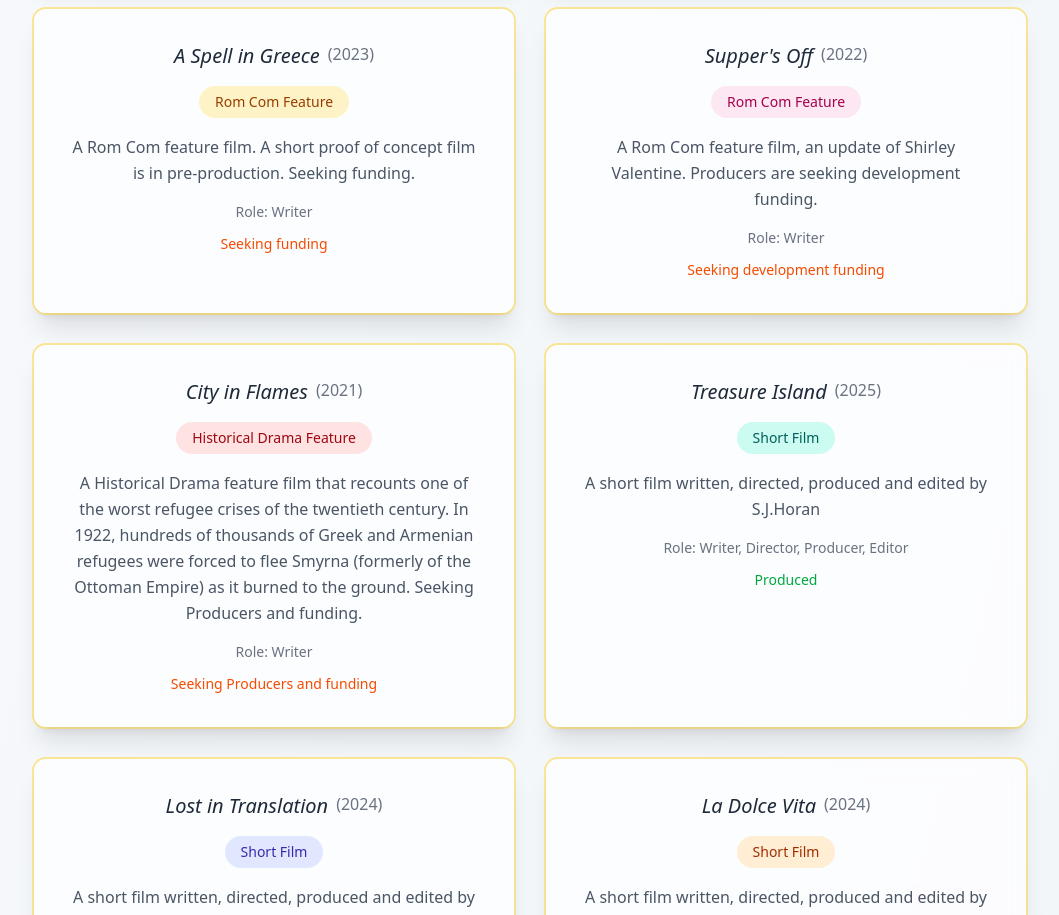
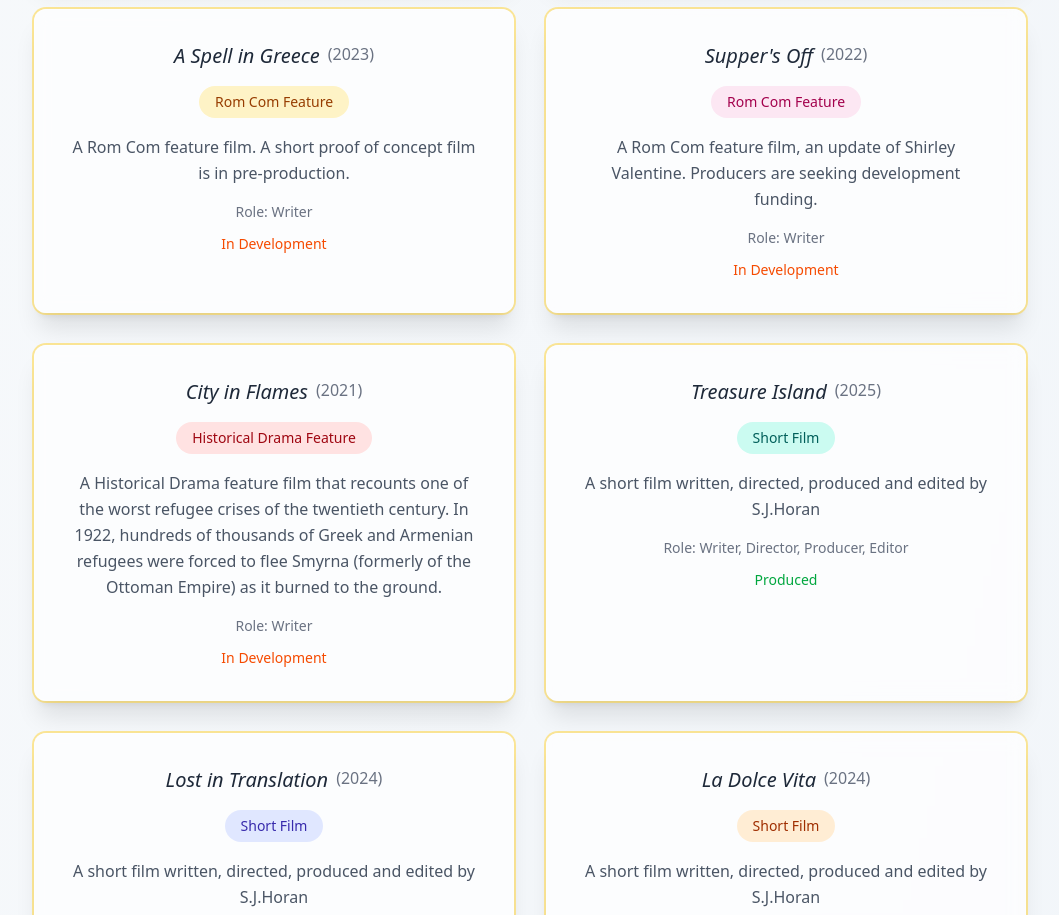
Before and after one commit to Kaival1212/DreamSumProduction, a Next.js app: page /whoAmI in a window 1280 px wide. Shown: the part 2660-3575 px from the top of the page, without its empty margins (110-1169 px from the left). Built offline with nearby package versions, Linux system fonts and the light colour scheme.

Commit message:
In development

```diff
--- a/src/app/whoAmI/page.js
+++ b/src/app/whoAmI/page.js
@@ -85,8 +85,8 @@ export default function WhoAmIPage() {
             title: "A Spell in Greece",
             year: "2023",
             type: "Rom Com Feature",
-            description: "A Rom Com feature film. A short proof of concept film is in pre-production. Seeking funding.",
-            status: "Seeking funding",
+            description: "A Rom Com feature film. A short proof of concept film is in pre-production.",
+            status: "In Development",
             role: "Writer",
             color: "amber",
             highlight: true
@@ -96,7 +96,7 @@ export default function WhoAmIPage() {
             year: "2022",
             type: "Rom Com Feature",
             description: "A Rom Com feature film, an update of Shirley Valentine. Producers are seeking development funding.",
-            status: "Seeking development funding",
+            status: "In Development",
             role: "Writer",
             color: "pink",
             highlight: true
@@ -105,8 +105,8 @@ export default function WhoAmIPage() {
             title: "City in Flames",
             year: "2021",
             type: "Historical Drama Feature",
-            description: "A Historical Drama feature film that recounts one of the worst refugee crises of the twentieth century. In 1922, hundreds of thousands of Greek and Armenian refugees were forced to flee Smyrna (formerly of the Ottoman Empire) as it burned to the ground. Seeking Producers and funding.",
-            status: "Seeking Producers and funding",
+            description: "A Historical Drama feature film that recounts one of the worst refugee crises of the twentieth century. In 1922, hundreds of thousands of Greek and Armenian refugees were forced to flee Smyrna (formerly of the Ottoman Empire) as it burned to the ground.",
+            status: "In Development",
             role: "Writer",
             color: "red",
             highlight: true
@@ -329,7 +329,7 @@ export default function WhoAmIPage() {
                                 {
                                     "@type": "CreativeWork",
                                     "name": "Supper's Off",
-                                    "description": "A romantic comedy feature film, seeking development funding."
+                                    "description": "A romantic comedy feature film, In development."
                                 },
                                 {
                                     "@type": "CreativeWork",
@@ -564,7 +564,7 @@ export default function WhoAmIPage() {
 
                                         <div className="space-y-3 flex flex-col items-center">
                                             <p className="text-sm font-medium text-gray-500">Role: {film.role}</p>
-                                            <p className={`text-sm font-medium ${film.status.includes('Seeking') ? 'text-orange-600' :
+                                            <p className={`text-sm font-medium ${film.status.includes('In Development') ? 'text-orange-600' :
                                                 film.status.includes('Nominated') || film.status.includes('Finalist') ? 'text-green-600 font-semibold' :
                                                     'text-green-600'
                                                 }`}>
```
